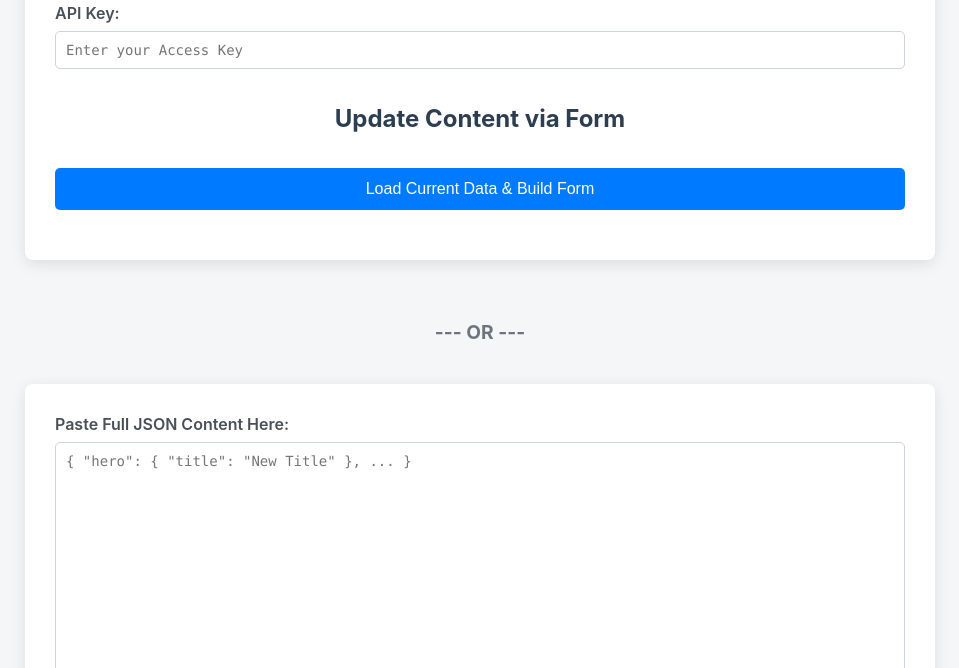
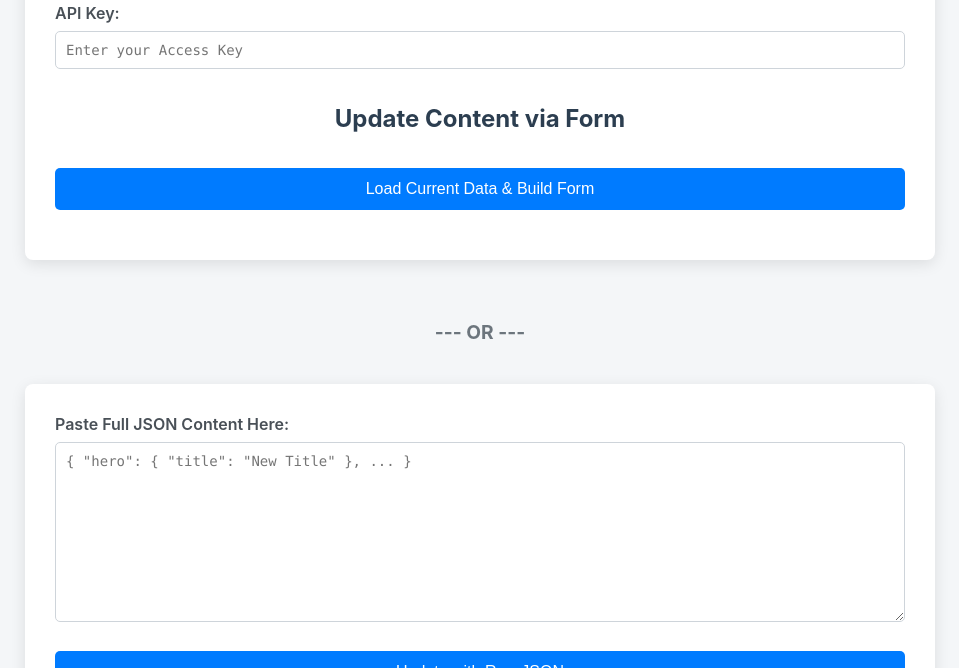
Before and after one commit to Nightclaus/AccelrtV2, a website: page content_editor/index.html in a window 1280 px wide. Shown: the part 132-800 px from the top of the page, without its empty margins (160-1119 px from the left). Drawn offline with Linux system fonts and the light colour scheme.

Commit message:
Sized down JSON data textbox

```diff
--- a/content_editor/index.html
+++ b/content_editor/index.html
@@ -47,7 +47,7 @@
             color: #495057;
         }
         textarea#jsonData {
-            min-height: 250px;
+            min-height: 180px;
         }
         textarea.dynamic-field {
             min-height: 80px; /* Smaller for individual field textareas */
```
